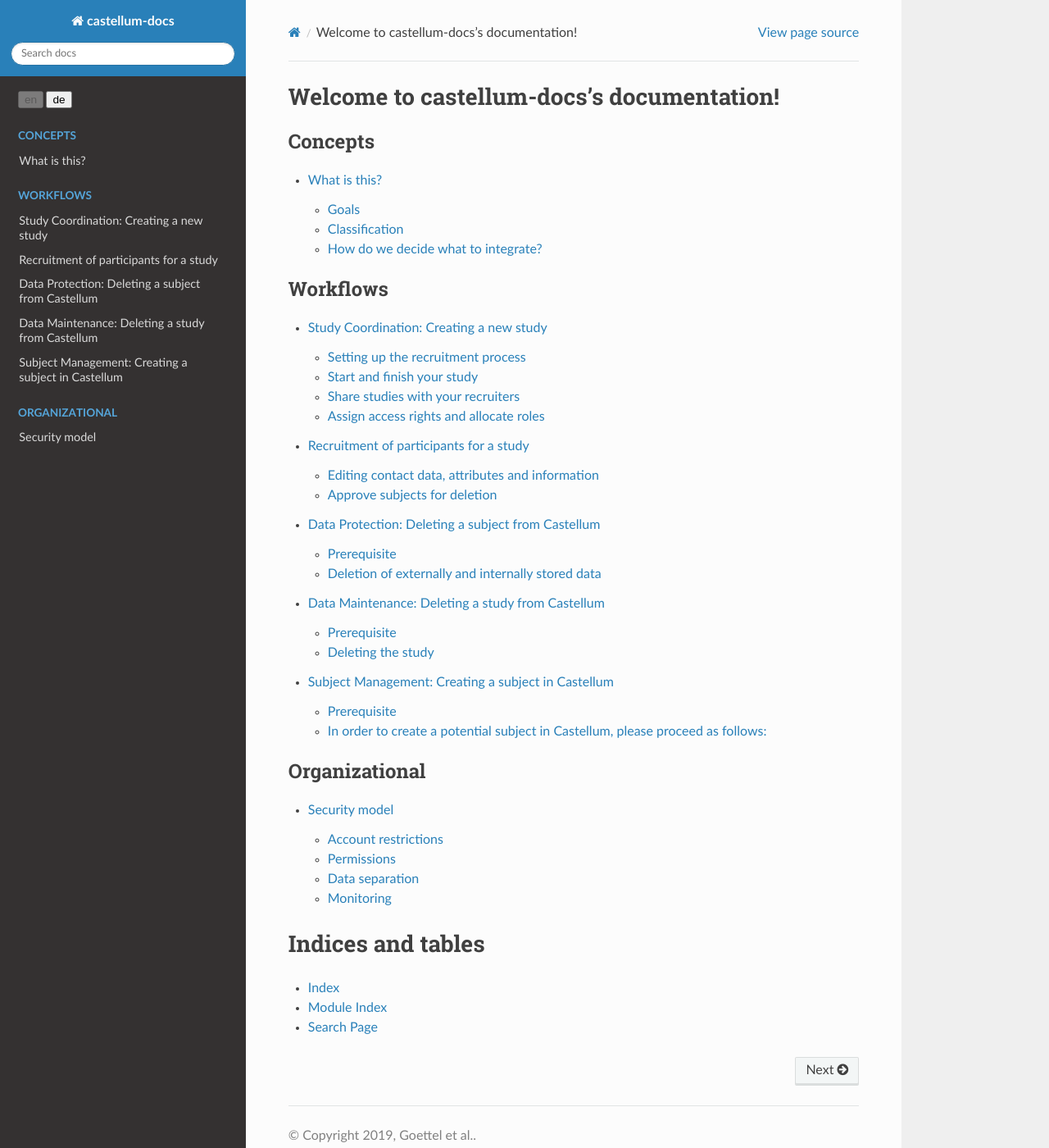
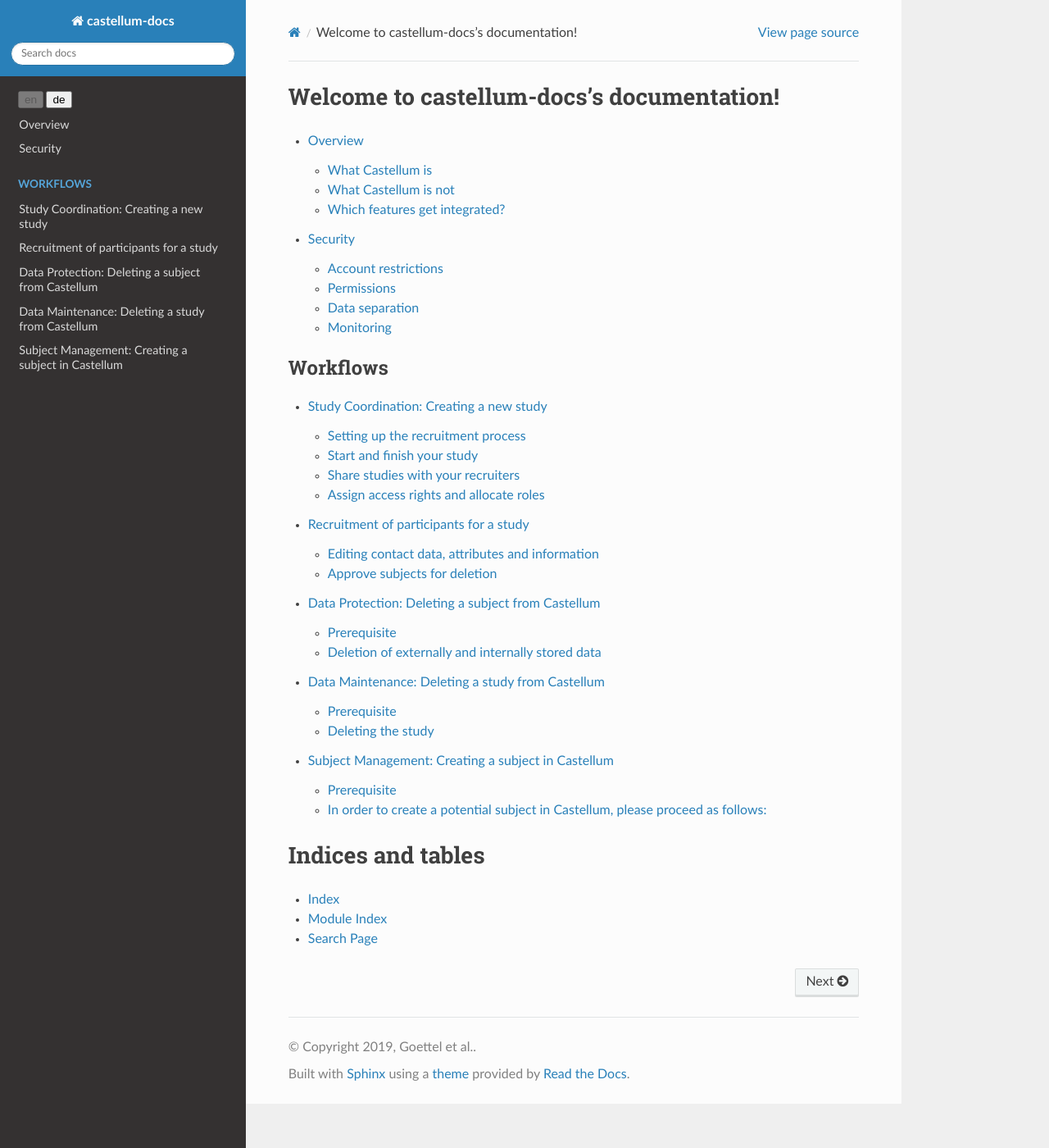
Before and after one commit to DouglasNeuroInformatics/castellum, a Sphinx documentation site: the page built from source/index.rst, in a window 1280 px wide and 1400 px high. Shown: the whole window at 82% size. Built offline with Sphinx 7.4.7 and the Read the Docs theme 2.0.0, drawn with Linux system fonts in a browser that asks for light colours; part of the change alters nothing that is shown.

Commit message:
condense concepts

```diff
--- a/source/concepts/what.rst
+++ /dev/null
@@ -1,104 +0,0 @@
-What is this?
-=============
-
-Castellum is a subject database system developed at the Max Planck Society.
-
-Goals
------
-
--   GDPR compliant data protection and security
--   Flexibility so it can be used in different institutes
-
-Classification
---------------
-
-You can think of many kinds of scientific databases that handle personal
-information. What Castellum is:
-
-recruting database
-    contains some data about (potential) test subjects that allows you to
-    find out which ones you should contact for your next study
-
-contact database
-    a central list of contact information shared by all other databases
-
-    by having this in a central place, contact information can be updated
-    for all studies at the same time.
-
-    by having this in a central place, the other databases can work with
-    pseudonyms instead.
-
-pseudonym service
-    used to store relations between the different datasets
-
-What Castellum is not:
-
-study database
-    contains all data that is collected during a study
-
-    only the researchers that are involved with the study have access to
-    the data
-
-study archive
-    contains data from past studies that is relevant for scientific
-    reasons, e.g. reproducibility
-
-research archive
-    contains data that has been collected during one study, but may be
-    reused in another one
-
-    reusing data saves time for both the researcher and the test subject
-
-    examples include image archives and biobanks
-
-How do we decide what to integrate?
------------------------------------
-
-An underlying question when implementing a new feature for Castellum is about
-the intended level of software integration. Some workflows need to be deeply
-integrated with contact management. Other workflows should be kept completely
-separated. Furthermore, we also want to highlight the possibility to completely
-reject a feature.
-
-A good example for a deep integration in Castellum is recruitment, which is
-centered around communication with subjects.
-
-An example to show the opposite is research data. It should not be stored
-inside Castellum. Note that there is no need for a streamlined, integrated UI
-because research data is (or at least could be) handled by completely different
-staff than contact data and recruitment.
-
-.. note::
-   There are only two notable exceptions to this rule: Study participations and
-   search attributes both contain traces of research data, but are required for
-   the recruitment process.
-
-We often found it difficult to decide on levels of integration. Therefore, we
-want to provide some guidelines that should be considered before adding a new
-feature to Castellum:
-
-* Can the feature be decoupled from communication with subjects? We found this
-  to be a good starting point to remind us on the main focus of a tool for
-  recruitment.
-
-* Would the new feature introduce different staff members (user groups)
-  who would use Castellum only for this reason? For example, we decided against
-  integrating a *public relations view* on current studies as it would have
-  introduced staff members who actually are not allowed to access subject data.
-
-* Are there well established processes or tools that do not need to be
-  replaced? Examples might include calendars or room management.
-
-* Are there established protocols to interface with the existing services
-  instead of reimplementing it? For example, Castellum supports authentication
-  via a central LDAP service.
-
-* Is it acceptable for users to integrate with external processes manually? For
-  example, a pseudonym generated by Castellum would usually be entered into a
-  MRI device by hand.
-
-* Is the feature preventing us from addressing the various needs of different
-  research institutes?
-
-Rather than applying these questions as strict rules we try to balance them
-within the process of reaching a decision.
--- a/source/index.rst
+++ b/source/index.rst
@@ -8,9 +8,9 @@ Welcome to castellum-docs's documentation!
 
 .. toctree::
    :maxdepth: 2
-   :caption: Concepts
 
-   concepts/what.rst
+   overview
+   security
 
 .. toctree::
    :maxdepth: 2
@@ -21,12 +21,6 @@ Welcome to castellum-docs's documentation!
    workflows/deleting
    workflows/subject-management
 
-.. toctree::
-   :maxdepth: 2
-   :caption: Organizational
-
-   organizational/security
-
 Indices and tables
 ==================
 
--- /dev/null
+++ b/source/overview.rst
@@ -0,0 +1,78 @@
+Overview
+========
+
+Castellum is a subject database system developed at the Max Planck Society.
+Its main goals are:
+
+-   GDPR compliant data protection and security
+-   Flexibility so it can be used in different institutes
+
+You can think of many kinds of scientific databases that handle personal
+information. Castellum can cover some, but not all of these use cases.
+
+What Castellum is
+-----------------
+
+subject history
+    a central place to collect references to all data related to a subject,
+    e.g. so it can be deleted on demand
+
+contact database
+    a central place to collect contact information
+
+    by having this in a central place, contact information can be updated
+    for all studies in a single step
+
+    by having this in a central place, the other databases can work with
+    pseudonyms instead
+
+recruting database
+    allows you to find potential subjects from an existing pool
+
+appointment management
+    make appointments for test sessions
+
+What Castellum is not
+---------------------
+
+Castellum itself is not meant to store any scientific data. It only stores
+information about which studes a subject has participated in as well as the
+corresponding pseudonyms.
+
+.. note::
+   There are only two notable exceptions to this rule: Study participations and
+   search attributes both contain traces of research data, but are required for
+   the recruitment process.
+
+
+Which features get integrated?
+------------------------------
+
+We often found it difficult to decide on levels of integration. Therefore, we
+want to provide some guidelines for future developers that should be considered
+before adding a new feature to Castellum:
+
+* Can the feature be decoupled from communication with subjects? For example we
+  decided to integrate recruitment because it cannot be decoupled.
+
+* Would the new feature introduce different staff members (user groups)
+  who would use Castellum only for this reason? For example, we decided against
+  integrating a *public relations view* on current studies as it would have
+  introduced staff members who actually are not allowed to access subject data.
+
+* Are there well established processes or tools that do not need to be
+  replaced? Examples might include calendars or room management.
+
+* Are there established protocols to interface with the existing services
+  instead of reimplementing them? For example, Castellum supports
+  authentication via a central LDAP service.
+
+* Is it acceptable for users to integrate with external processes manually? For
+  example, a pseudonym generated by Castellum would usually be entered into a
+  MRI device by hand.
+
+* Is the feature preventing us from addressing the various needs of different
+  research institutes?
+
+Rather than applying these questions as strict rules we try to balance them
+within the process of reaching a decision.
--- a/source/organizational/security.rst
+++ b/source/security.rst
@@ -1,5 +1,5 @@
-Security model
-==============
+Security
+========
 
 The main purpose of castellum is to handle data of test subjects. It is
 important to be able to read and write this data in various ways. We are
@@ -30,7 +30,6 @@ needs.
 
 Note that the django framework automatically generates a lot of
 permissions. Only a few of them are actually used. The full list is:
-
 
 -  ``studies.approve_study``
 -  ``studies.view_study``
@@ -99,5 +98,5 @@ point of entry.
 Monitoring
 ----------
 
-In order to allow detecting suspicious behavior, critical actions such as
+In order to allow analysing suspicious behavior, critical actions such as
 search, deletion, or login attempts are logged to a separate log file.
```
